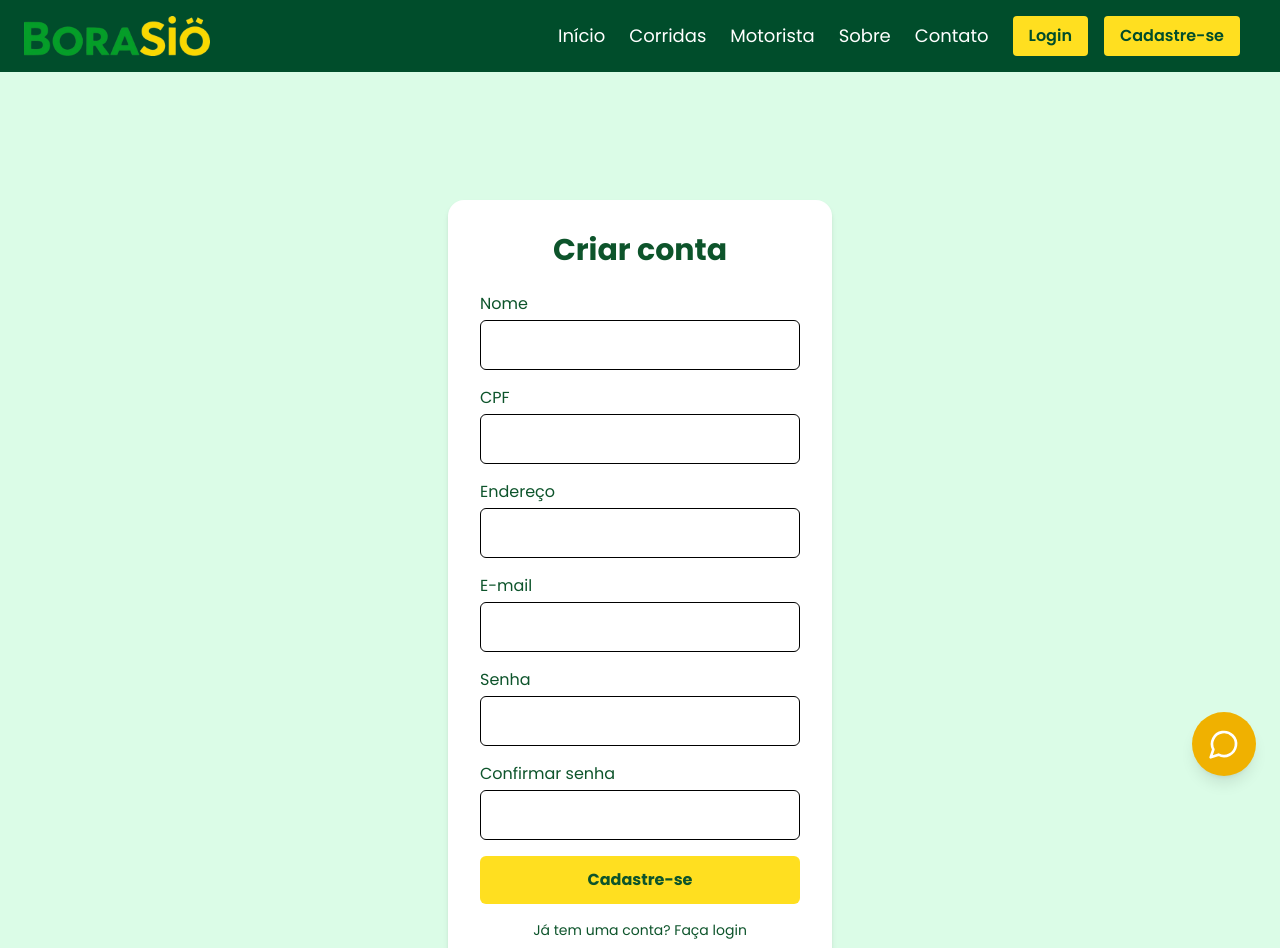
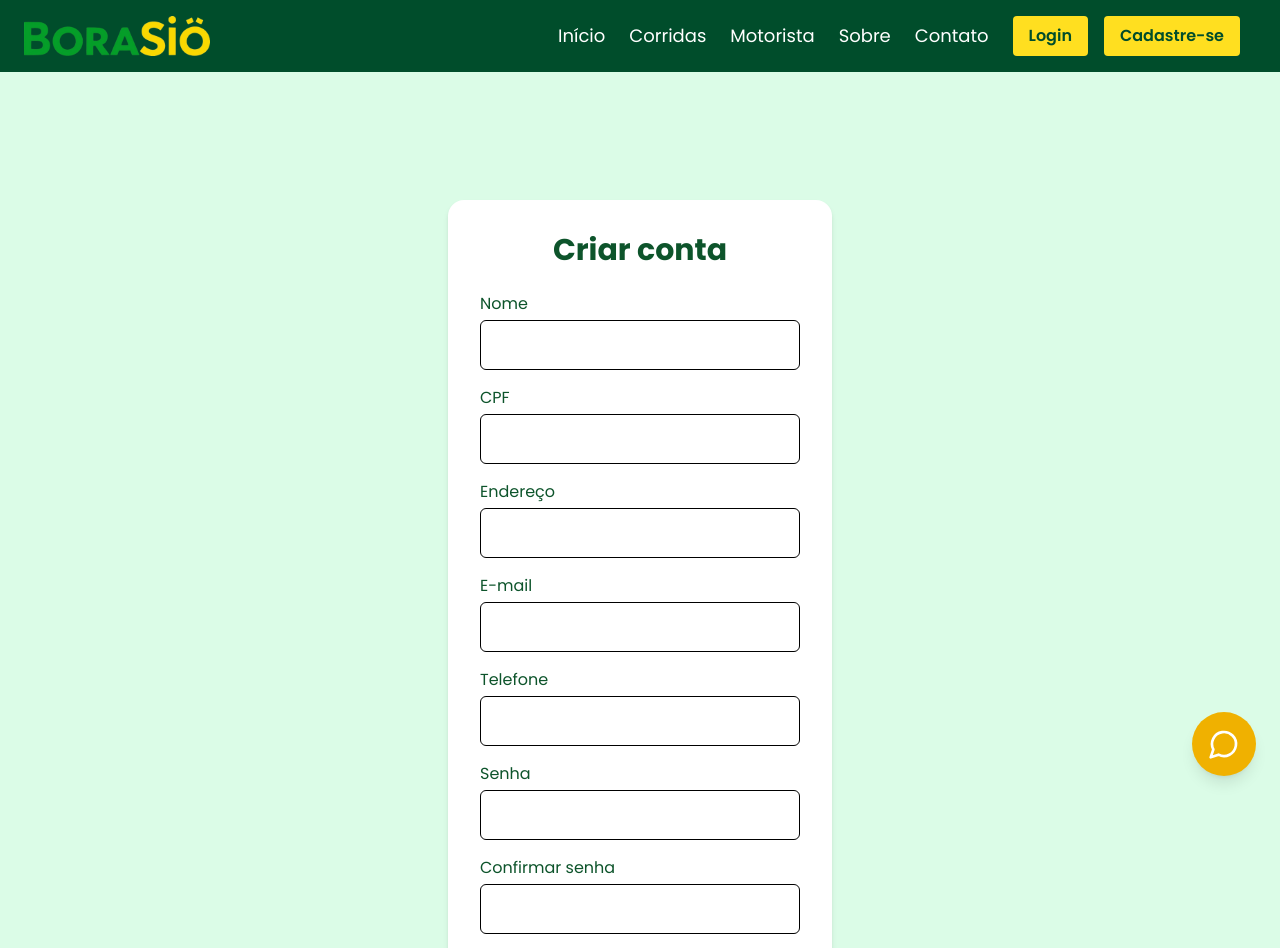
Before and after one commit to prof-freedson/pi-borasio, a Next.js app: page /cadastro in a window 1280 px wide. Shown: the top 948 px of the page. Built offline with nearby package versions, Linux system fonts and the light colour scheme.

Commit message:
Adicionado o campo telefone no cadastro

```diff
--- a/src/app/cadastro/page.tsx
+++ b/src/app/cadastro/page.tsx
@@ -9,6 +9,7 @@ const Cadastro = () => {
     cpf: "",
     endereco: "",
     email: "",
+    telefone: "",
     senha: "",
     confirmarSenha: "",
   });
@@ -87,6 +88,20 @@ const Cadastro = () => {
             />
           </div>
           <div>
+            <label htmlFor="telefone" className="block text-green-900 mb-1">
+              Telefone
+            </label>
+            <input
+              type="tel"
+              name="telefone"
+              id="telefone"
+              value={form.telefone}
+              onChange={handleChange}
+              className="w-full p-3 border rounded-md focus:outline-none focus:ring-2 focus:ring-green-500"
+              required
+            />
+          </div>
+          <div>
             <label htmlFor="senha" className="block text-green-900 mb-1">
               Senha
             </label>
```
